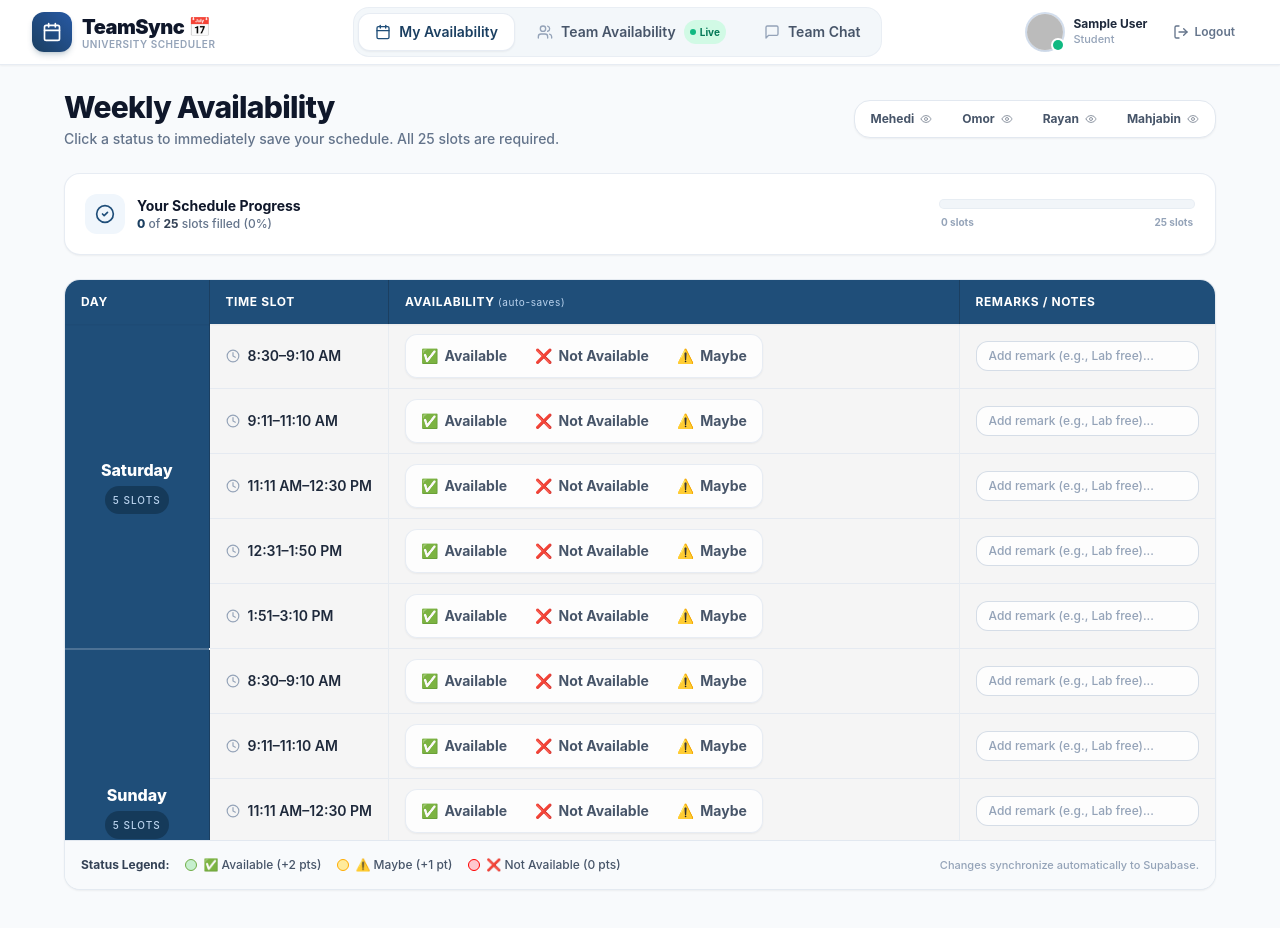
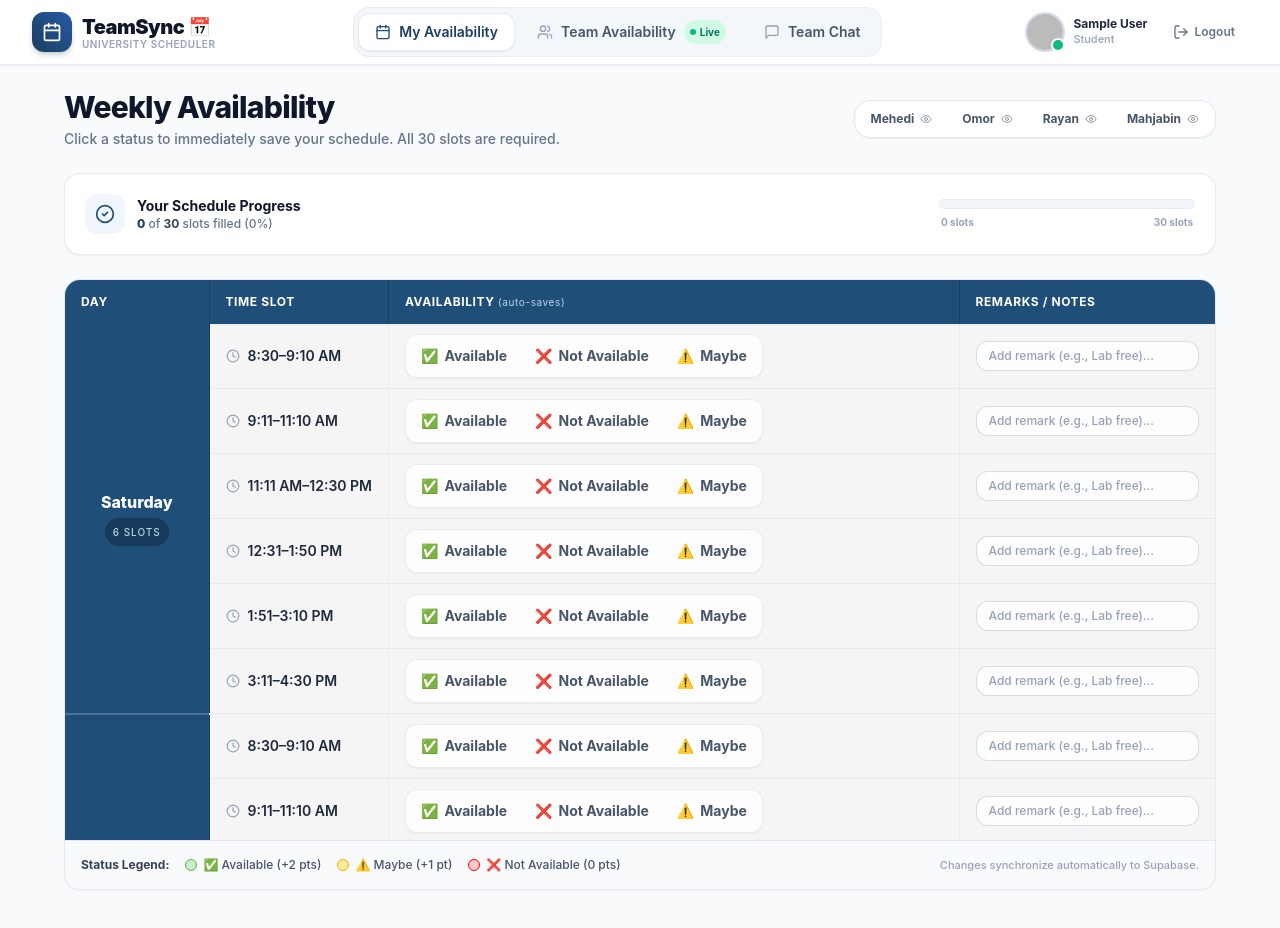
Before and after one commit to omorfarukullas/TeamSync, a Next.js app: page /dashboard in a window 1280 px wide. Shown: the top 928 px of the page. Built offline with nearby package versions, Linux system fonts and the light colour scheme; no server answers; the database is empty; sample sign-in values are in the browser's storage.

Commit message:
feat(schedule): add 3:11–4:30 PM time slot across all tables, progress counters, and views

```diff
--- a/components/AvailabilityTable.tsx
+++ b/components/AvailabilityTable.tsx
@@ -2,7 +2,7 @@
 
 import { useState, useTransition } from 'react';
 import { toast } from 'sonner';
-import { DAYS, TIME_SLOTS, STATUS_CONFIG } from '@/lib/constants';
+import { DAYS, TIME_SLOTS, STATUS_CONFIG, TOTAL_SLOTS } from '@/lib/constants';
 import { AvailabilityRecord, AvailabilityStatus, Member } from '@/lib/types';
 import StatusSelector from './StatusSelector';
 import ProgressCounter from './ProgressCounter';
@@ -187,7 +187,7 @@ export default function AvailabilityTable({
           </h1>
           <p className="text-xs sm:text-sm text-slate-500 font-medium mt-1">
             {isSelf
-              ? 'Click a status to immediately save your schedule. All 25 slots are required.'
+              ? `Click a status to immediately save your schedule. All ${TOTAL_SLOTS} slots are required.`
               : `Viewing ${selectedMember.name}'s schedule (Read-only).`}
           </p>
         </div>
@@ -225,7 +225,7 @@ export default function AvailabilityTable({
       {/* Progress Counter Card */}
       <ProgressCounter
         filledCount={filledCount}
-        totalCount={25}
+        totalCount={TOTAL_SLOTS}
         memberName={selectedMember.name}
         isSelf={isSelf}
       />
@@ -271,12 +271,12 @@ export default function AvailabilityTable({
                   <span className="font-extrabold text-base tracking-tight">{day}</span>
                   <span
                     className={`text-[11px] font-bold px-2.5 py-0.5 rounded-full ${
-                      daySlotsFilled === 5
+                      daySlotsFilled === TIME_SLOTS.length
                         ? 'bg-emerald-500 text-white'
                         : 'bg-white/20 text-navy-100'
                     }`}
                   >
-                    {daySlotsFilled}/5 Set
+                    {daySlotsFilled}/{TIME_SLOTS.length} Set
                   </span>
                 </div>
                 <div className="text-white/80">
@@ -433,13 +433,13 @@ export default function AvailabilityTable({
                       {/* Day Column (merged/rowspan=5 for first slot of the day) */}
                       {slotIndex === 0 && (
                         <td
-                          rowSpan={5}
+                          rowSpan={TIME_SLOTS.length}
                           className="py-4 px-4 bg-[#1F4E79] text-white font-extrabold text-base align-middle text-center border-r border-navy-800 border-b-2 border-b-white/20 select-none"
                         >
                           <div className="flex flex-col items-center justify-center gap-1">
                             <span>{day}</span>
                             <span className="text-[10px] font-medium text-navy-200 uppercase tracking-widest bg-navy-900/60 px-2 py-0.5 rounded-full">
-                              5 Slots
+                              {TIME_SLOTS.length} Slots
                             </span>
                           </div>
                         </td>
--- a/components/MemberStatusBar.tsx
+++ b/components/MemberStatusBar.tsx
@@ -1,7 +1,7 @@
 'use client';
 
 import { Member, AvailabilityRecord } from '@/lib/types';
-import { countMemberFilledSlots } from '@/lib/constants';
+import { countMemberFilledSlots, TOTAL_SLOTS } from '@/lib/constants';
 
 interface MemberStatusBarProps {
   members: Member[];
@@ -33,7 +33,7 @@ export default function MemberStatusBar({
         {members.map((member) => {
           const filledCount = countMemberFilledSlots(member.id, availability);
           const hasFilledAtLeastOne = filledCount > 0;
-          const isComplete = filledCount >= 25;
+          const isComplete = filledCount >= TOTAL_SLOTS;
           const isSelf = member.id === currentMemberId;
           const isOnline = isSelf || (onlineMemberIds ? onlineMemberIds.has(member.id) : false);
 
@@ -98,7 +98,7 @@ export default function MemberStatusBar({
                       : 'bg-slate-200 text-slate-600'
                   }`}
                 >
-                  {filledCount} / 25 slots
+                  {filledCount} / {TOTAL_SLOTS} slots
                 </span>
               </div>
             </div>
--- a/components/ProgressCounter.tsx
+++ b/components/ProgressCounter.tsx
@@ -3,6 +3,7 @@
 import { CheckCircle2, Sparkles } from 'lucide-react';
 import confetti from 'canvas-confetti';
 import { useEffect, useRef } from 'react';
+import { TOTAL_SLOTS } from '@/lib/constants';
 
 interface ProgressCounterProps {
   filledCount: number;
@@ -13,7 +14,7 @@ interface ProgressCounterProps {
 
 export default function ProgressCounter({
   filledCount,
-  totalCount = 25,
+  totalCount = TOTAL_SLOTS,
   memberName = 'Your',
   isSelf = true,
 }: ProgressCounterProps) {
--- a/components/TeamTable.tsx
+++ b/components/TeamTable.tsx
@@ -265,16 +265,16 @@ export default function TeamTable({
                           : 'hover:bg-slate-50/80'
                       }`}
                     >
-                      {/* Day Column (rowspan 5, navy background) */}
+                      {/* Day Column (dynamic rowspan, navy background) */}
                       {slotIndex === 0 && (
                         <td
-                          rowSpan={5}
+                          rowSpan={TIME_SLOTS.length}
                           className="py-4 px-4 bg-[#1F4E79] text-white font-extrabold text-base align-middle text-center border-r border-navy-800 border-b-2 border-b-white/20 select-none"
                         >
                           <div className="flex flex-col items-center justify-center gap-1">
                             <span>{day}</span>
                             <span className="text-[10px] font-medium text-navy-200 uppercase tracking-widest bg-navy-900/60 px-2 py-0.5 rounded-full">
-                              5 Slots
+                              {TIME_SLOTS.length} Slots
                             </span>
                           </div>
                         </td>
--- a/lib/constants.ts
+++ b/lib/constants.ts
@@ -16,11 +16,12 @@ export const TIME_SLOTS = [
   '11:11 AM–12:30 PM',
   '12:31–1:50 PM',
   '1:51–3:10 PM',
+  '3:11–4:30 PM',
 ] as const;
 
 export type TimeSlot = typeof TIME_SLOTS[number];
 
-export const TOTAL_SLOTS = DAYS.length * TIME_SLOTS.length; // 25 slots
+export const TOTAL_SLOTS = DAYS.length * TIME_SLOTS.length; // 30 slots (5 days x 6 slots)
 
 export const STATUS_CONFIG: Record<
   AvailabilityStatus,
```
Also changed, not shown: 1 other file (tests, documents, lock files or other folders).
